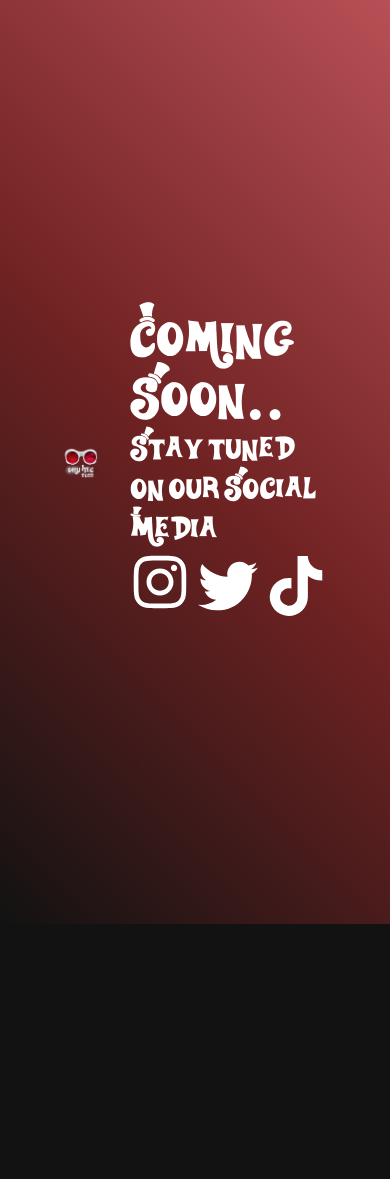
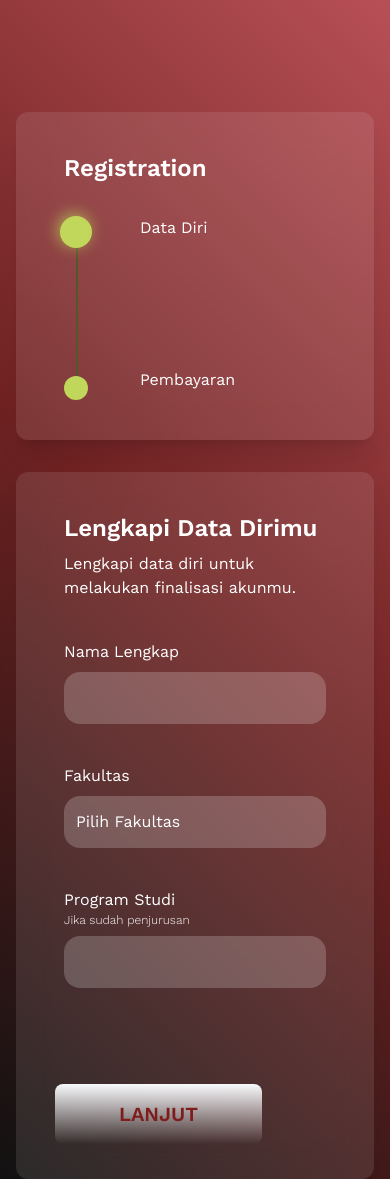
Before and after one commit to TECInternship/Frontend, a Next.js app: page /register_1 in a window 390 px wide. Before the commit this address had no page. Before the commit the page ends 924 px from the top, so only its background shows below. Built offline with nearby package versions, Linux system fonts and the light colour scheme.

Commit message:
Adding responsive design

```diff
--- a/package.json
+++ b/package.json
@@ -28,6 +28,6 @@
     "eslint": "8.20.0",
     "eslint-config-next": "12.2.3",
     "postcss": "^8.4.14",
-    "tailwindcss": "^3.1.7"
+    "tailwindcss": "^3.1.8"
   }
 }
--- /dev/null
+++ b/pages/register_1.js
@@ -0,0 +1,95 @@
+import Head from "next/head";
+import Image from "next/image";
+import About from "../components/About";
+import Footer from "../components/Footer";
+import Hero from "../components/Hero";
+import Navbar from "../components/Navbar";
+import PreEvent from "../components/PreEvent";
+import styles from "../styles/Home.module.css";
+
+export default function Home() {
+    return (
+        <div className='  px-4 sm:px-8 md:px-12 lg:px-16 xl:px-20 2xl:px-24'>
+            <div className="flex flex-col md:flex-row w-full  max-w-screen-2xl mt-28 gap-8 lg:gap-14">
+
+                <div className="bg-white/10 backdrop-blur-lg md:h-[707px] md:w-2/5 rounded-xl shadow-xl">
+                    <div className='py-10'>
+                        <div className='ml-12 text-2xl font-semibold'>Registration</div>
+
+                        <div className='flex flex-row mt-8 md:mt-16'>
+                            <div className='flex flex-col relative'>
+                            <div className='absolute w-8 h-8 -inset-0.5 blur opacity-75 rounded-full bg-[#C1D75C] text-center ml-[44px]'></div>
+                            <div className='w-8 h-8 rounded-full bg-[#C1D75C] ml-[44px]'></div>
+                            <div className='ml-[60px] w-0.5 h-32 bg-[#525926]'></div>
+                            <div className='w-6 h-6 rounded-full bg-[#C1D75C] ml-12'></div>
+                        </div>
+
+                        <div>
+                            <div className='ml-12'>Data Diri</div>
+                            <div className='mt-32 ml-12'>Pembayaran</div>
+                            </div>
+                        </div>
+
+                    </div>
+                </div>
+
+
+                <div className='bg-white/10 backdrop-blur-lg  h-[707px] md:w-3/5 rounded-xl shadow-xl px-12'>
+                    <div className='pt-10'>
+                        <div className='text-2xl font-semibold'>Lengkapi Data Dirimu</div>
+                        <div className='mt-2'>Lengkapi data diri untuk melakukan finalisasi akunmu.</div>
+                        <div className='mt-10'>Nama Lengkap</div>
+                        <input type="text" className='mt-2 w-full max-w-[535px] h-[52px] rounded-2xl bg-white/20 backdrop-blur-none px-3'/>
+
+                        <div className='mt-10'>Fakultas</div>
+                        <div class="mb-3 ">
+                            <select class="form-select appearance-none
+                                block
+                                mt-2
+                                w-full max-w-[535px]
+                                h-[52px]
+                                px-3
+                                py-1.5
+
+                                text-white
+                                bg-white/20 backdrop-blur-none
+                                rounded-2xl
+                                transition
+                                ease-in-out
+                                m-0
+                                focus:text-gray-700 focus:bg-white focus:border-blue-600 focus:outline-none" aria-label="Default select example">
+                                <option selected>Pilih Fakultas</option>
+                                <option value="FITB">FITB</option>
+                                <option value="FMIPA">FMIPA</option>
+                                <option value="FSRD">FSRD</option>
+                                <option value="FTMD">FTMD</option>
+                                <option value="FTTM">FTTM</option>
+                                <option value="FTSL">FTSL</option>
+                                <option value="FTI">FTI</option>
+                                <option value="SAPPK">SAPPK</option>
+                                <option value="SBM">SBM</option>
+                                <option value="SF">SF</option>
+                                <option value="SITH">SITH</option>
+                                <option value="STEI">STEI</option>
+
+                            </select>
+                            </div>
+
+                        <div className='mt-10'>Program Studi</div>
+                        <div className='text-xs font-extralight'>Jika sudah penjurusan</div>
+                        <input type="text" className='mt-2 w-full max-w-[535px] h-[52px] px-3 rounded-2xl bg-white/20 backdrop-blur-none'/>
+                    </div>
+
+                    <div className='container px-16 mt-24 flex justify-end'>
+                        <a href="/register_2" class="px-16 py-4 text-xl font-semibold text-center text-red-900 rounded-lg hover:bg-gradient-to-bl focus:ring-2 focus:outline-none bg-gradient-to-b from-slate-50 to-red md:w-auto">
+                        LANJUT
+                        </a>
+                    </div>
+
+
+                </div>
+            </div>
+
+        </div>
+    );
+  }
```
Also changed, not shown: 1 other file (tests, documents, lock files or other folders).
